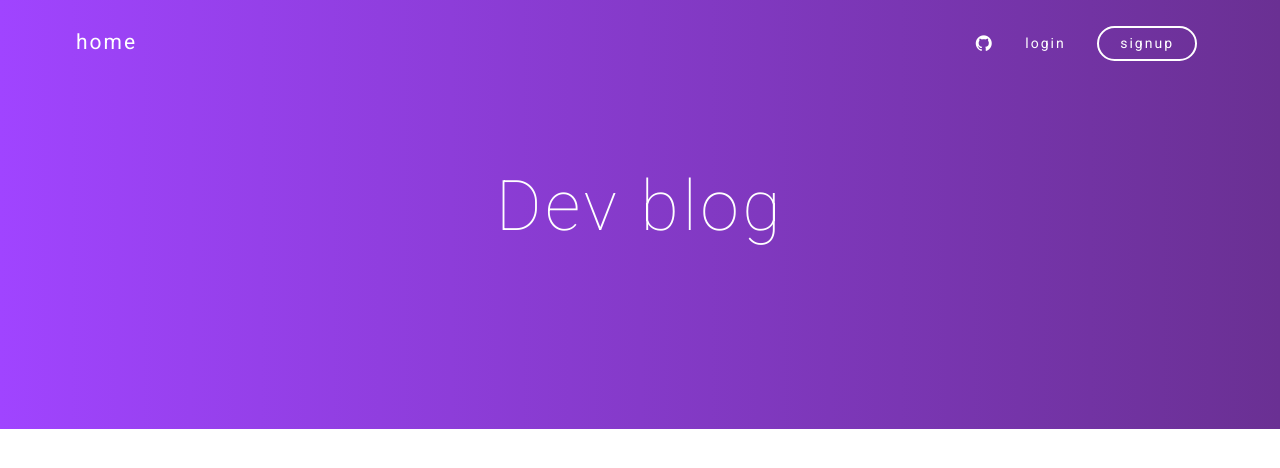
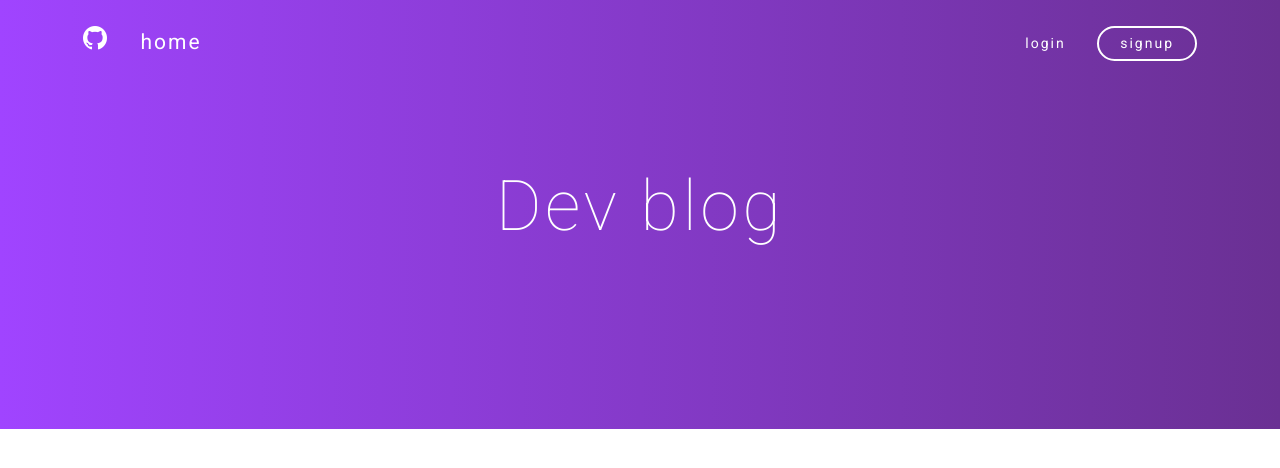
Before and after one commit to albertaw/python-blog-template, a Django app: page /posts/ in a window 1280 px wide. Shown: the top 468 px of the page. Run offline with Django 3.2, Linux system fonts and the light colour scheme; data that the repository does not hold is empty; some libraries are stand-ins or nearby versions.

Commit message:
styles posts and changes positon of github link in menu

```diff
--- a/app/post/templates/post/detail.html
+++ b/app/post/templates/post/detail.html
@@ -6,7 +6,7 @@
 {% block content %}
 	<section class="section light-theme">
 		<div class="container">
-			<div class="col-md-6 col-md-offset-3">
+			<div class="col-md-8 col-md-offset-2">
                 <h3><a href="{% url 'users:user' post.user.username %}" class="post-title">{{ post.user.username }}</a></h3>
                 <h5 class="post-meta">{{ post.created_at }}</h5>
                 <p class="post-content">{{ post.content }}</p>
--- a/app/post/templates/post/list.html
+++ b/app/post/templates/post/list.html
@@ -6,7 +6,7 @@
 {% block content %}
 	<section class="section light-theme">
 		<div class="container">
-			<div class="col-md-6 col-md-offset-3">
+			<div class="col-md-8 col-md-offset-2">
                 {% if posts %}
                 <ul class="post-list">
                     {% for post in posts %}
--- a/app/templates/menu.html
+++ b/app/templates/menu.html
@@ -7,10 +7,13 @@
 		DESKTOP NAVIGATION
 		========================================= -->
 		<!-- BRANDING -->
-        <a href="{% url 'post:index' %}" class="nav-left anchor menu-logo">home</a>
+        <ul class="nav-left">
+            <li><a href="https://github.com/albertaw/python-blog-template" target="_blank" class="fa fa-2x fa-github"></a></li>
+            <li><a href="{% url 'post:index' %}" class="anchor menu-logo">home</a></li>
+        </ul>
+
 		<!-- MENU LINKS GO HERE -->
         <ul class="hidden-xs hidden-sm nav-right">
-            <li><a href="https://github.com/albertaw/python-blog-template" target="_blank" class="fa fa-lg fa-github"></a></li>
             {% if user.is_authenticated %}
                 <li><a href="{% url 'post:new' %}" class="button button-default button-sm button-blue">create post</a></li>
                 {% if user.is_superuser %}<li><a href="/admin">admin</a></li>{% endif %}
```
Also changed, not shown: app/settings.py (+0 -7 lines), app/manage.py (renamed from manage.py).
